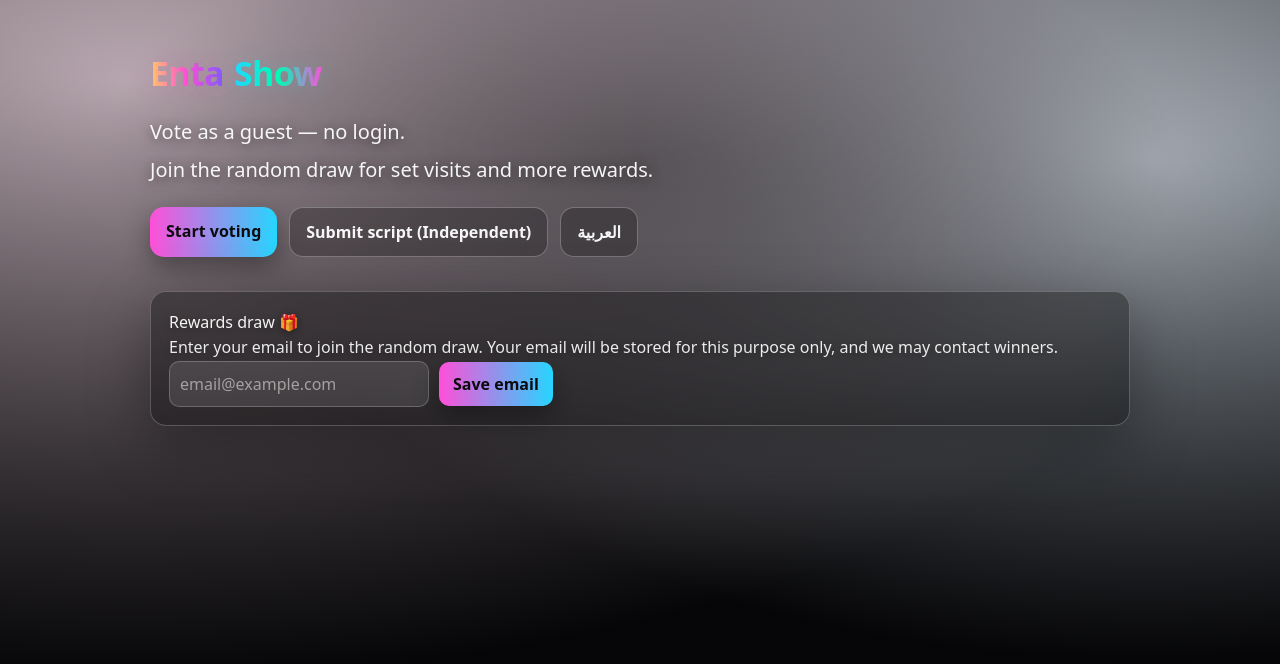
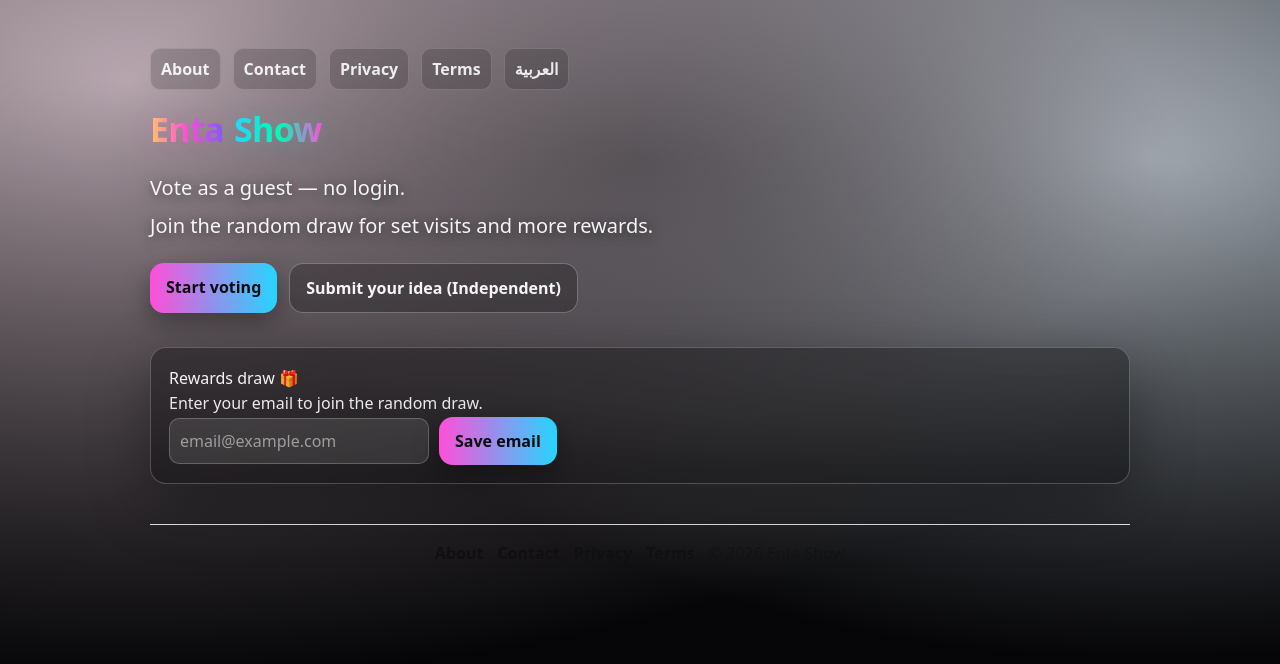
Before and after one commit to msabridevs/entashow, a Next.js app: page /en in a window 1280 px wide. Shown: the top 664 px of the page. Built offline with nearby package versions, Linux system fonts and the light colour scheme.

Commit message:
final..1

```diff
--- a/src/app/ar/page.tsx
+++ b/src/app/ar/page.tsx
@@ -1,12 +1,10 @@
-// 1) Fix readability (Arabic home page) — increase contrast
-// Replace your src/app/ar/page.tsx with this (same layout, only stronger contrast + subtle shadow/backdrop):
-
 "use client";
 
 export const dynamic = "force-dynamic";
-import SiteFooter from "@/components/SiteFooter";
+
 import { useEffect, useState } from "react";
 import EntaShowLogo from "@/components/EntaShowLogo";
+import SiteFooter from "@/components/SiteFooter";
 
 function getFP(): string {
   const key = "enta_show_fp";
@@ -23,7 +21,9 @@ export default function ArabicHome() {
   const [email, setEmail] = useState("");
   const [msg, setMsg] = useState("");
 
-  useEffect(() => setFp(getFP()), []);
+  useEffect(() => {
+    setFp(getFP());
+  }, []);
 
   async function saveEmail() {
     setMsg("");
@@ -54,7 +54,6 @@ export default function ArabicHome() {
         overflow: "hidden",
       }}
     >
-      {/* Contrast overlay */}
       <div
         aria-hidden="true"
         style={{
@@ -67,6 +66,33 @@ export default function ArabicHome() {
       />
 
       <div style={{ maxWidth: 980, margin: "0 auto", position: "relative" }}>
+        <nav
+          style={{
+            display: "flex",
+            gap: 12,
+            flexWrap: "wrap",
+            justifyContent: "flex-start",
+            marginBottom: 14,
+            opacity: 0.95,
+          }}
+        >
+          <a href="/ar/about" style={topLink}>
+            من نحن
+          </a>
+          <a href="/ar/contact" style={topLink}>
+            تواصل معنا
+          </a>
+          <a href="/privacy" style={topLink}>
+            سياسة الخصوصية
+          </a>
+          <a href="/terms" style={topLink}>
+            الشروط
+          </a>
+          <a href="/en" style={topLink}>
+            English
+          </a>
+        </nav>
+
         <div style={{ marginBottom: 14 }}>
           <EntaShowLogo variant="ar" />
         </div>
@@ -74,7 +100,6 @@ export default function ArabicHome() {
         <p
           style={{
             fontSize: 20,
-            opacity: 1,
             lineHeight: 1.9,
             marginTop: 10,
             color: "rgba(255,255,255,0.94)",
@@ -87,24 +112,68 @@ export default function ArabicHome() {
         </p>
 
         <div style={{ marginTop: 18, display: "flex", gap: 12, flexWrap: "wrap" }}>
-          <a
-            href="/ar/explore"
-            style={{
+          <a href="/ar/explore" style={primaryBtn}>
+            ابدأ التصويت
+          </a>
+          <a href="/ar/submit" style={ghostBtn}>
+            قدّم فكرتك (مستقل)
+          </a>
+        </div>
+
+        <section style={card}>
+          <h3 style={{ marginTop: 0, color: "rgba(255,255,255,0.95)" }}>سحب الجوائز 🎁</h3>
+
+          <p style={{ lineHeight: 1.7, color: "rgba(255,255,255,0.90)" }}>
+            أدخل بريدك الإلكتروني للمشاركة في السحب العشوائي.
+          </p>
+
+          <div style={{ display: "flex", gap: 10, flexWrap: "wrap", alignItems: "center" }}>
+            <input
+              value={email}
+              onChange={(e) => setEmail(e.target.value)}
+              placeholder="email@example.com"
+              style={input}
+            />
+            <button onClick={saveEmail} style={primaryBtn}>
+              حفظ البريد
+            </button>
+          </div>
+
+          {msg && <p style={{ marginTop: 10, color: "rgba(255,255,255,0.92)" }}>{msg}</p>}
+        </section>
+
+        <div style={{ marginTop: 26 }}>
+          <SiteFooter lang="ar" />
+        </div>
+      </div>
+    </main>
+  );
+}
+
+const topLink: React.CSSProperties = {
+  color: "rgba(255,255,255,0.92)",
+  textDecoration: "none",
+  fontWeight: 800,
+  padding: "8px 10px",
+  borderRadius: 10,
+  border: "1px solid rgba(255,255,255,0.18)",
+  background: "rgba(0,0,0,0.18)",
+  backdropFilter: "blur(10px)",
+};
+
+const primaryBtn: React.CSSProperties = {
   padding: "12px 16px",
   borderRadius: 14,
   textDecoration: "none",
   color: "#0b0b0f",
   background: "linear-gradient(90deg, #ff4fd8, #25d6ff)",
-              fontWeight: 800,
+  fontWeight: 900,
+  border: "none",
+  cursor: "pointer",
   boxShadow: "0 10px 26px rgba(0,0,0,0.35)",
-            }}
-          >
-            ابدأ التصويت
-          </a>
+};
 
-          <a
-            href="/ar/submit"
-            style={{
+const ghostBtn: React.CSSProperties = {
   padding: "12px 16px",
   borderRadius: 14,
   textDecoration: "none",
@@ -113,30 +182,9 @@ export default function ArabicHome() {
   background: "rgba(0,0,0,0.25)",
   fontWeight: 700,
   backdropFilter: "blur(10px)",
-            }}
-          >
-            قدّم نصك (مستقل)
-          </a>
+};
 
-          <a
-            href="/en"
-            style={{
-              padding: "12px 16px",
-              borderRadius: 14,
-              textDecoration: "none",
-              color: "rgba(255,255,255,0.95)",
-              border: "1px solid rgba(255,255,255,0.28)",
-              background: "rgba(0,0,0,0.25)",
-              fontWeight: 700,
-              backdropFilter: "blur(10px)",
-            }}
-          >
-            English
-          </a>
-        </div>
-
-        <section
-          style={{
+const card: React.CSSProperties = {
   marginTop: 34,
   padding: 18,
   borderRadius: 16,
@@ -144,36 +192,9 @@ export default function ArabicHome() {
   background: "rgba(0,0,0,0.35)",
   backdropFilter: "blur(12px)",
   boxShadow: "0 18px 60px rgba(0,0,0,0.35)",
-          }}
-        >
-          <h3
-            style={{
-              marginTop: 0,
-              color: "rgba(255,255,255,0.95)",
-              textShadow: "0 2px 10px rgba(0,0,0,0.45)",
-            }}
-          >
-            سحب الجوائز 🎁
-          </h3>
+};
 
-          <p
-            style={{
-              opacity: 1,
-              lineHeight: 1.7,
-              color: "rgba(255,255,255,0.90)",
-              textShadow: "0 2px 10px rgba(0,0,0,0.45)",
-            }}
-          >
-            أدخل بريدك الإلكتروني للمشاركة في السحب العشوائي.
-            سيتم حفظ بريدك لهذا الغرض فقط، وقد نتواصل مع الفائزين.
-          </p>
-
-          <div style={{ display: "flex", gap: 10, flexWrap: "wrap", alignItems: "center" }}>
-            <input
-              value={email}
-              onChange={(e) => setEmail(e.target.value)}
-              placeholder="email@example.com"
-              style={{
+const input: React.CSSProperties = {
   minWidth: 260,
   padding: 10,
   borderRadius: 10,
@@ -181,28 +202,4 @@ export default function ArabicHome() {
   background: "rgba(255,255,255,0.10)",
   color: "#fff",
   outline: "none",
-              }}
-            />
-            <button
-              onClick={saveEmail}
-              style={{
-                padding: "10px 14px",
-                borderRadius: 10,
-                border: "none",
-                cursor: "pointer",
-                fontWeight: 900,
-                background: "linear-gradient(90deg, #ff4fd8, #25d6ff)",
-                color: "#0b0b0f",
-                boxShadow: "0 10px 26px rgba(0,0,0,0.35)",
-              }}
-            >
-              حفظ البريد
-            </button>
-          </div>
-
-          {msg && <p style={{ marginTop: 10, color: "rgba(255,255,255,0.92)" }}>{msg}</p>}
-        </section>
-      </div>
-    </main>
-  );
-}
+};
--- a/src/app/ar/submit/page.tsx
+++ b/src/app/ar/submit/page.tsx
@@ -100,7 +100,7 @@ export default function SubmitAR() {
         <b>الحدود:</b> 80 · 240 · 1200 حرف
       </p>
 
-      <label style={labelStyle}>البريد الإلكتروني (اختياري)</label>
+      <label style={labelStyle}>البريد الإلكتروني</label>
       <input
         value={email}
         onChange={(e) => setEmail(e.target.value)}
@@ -155,7 +155,7 @@ export default function SubmitAR() {
       {msg && <p style={{ marginTop: 12 }}>{msg}</p>}
 
       <p style={{ marginTop: 18, opacity: 0.75, fontSize: 13, lineHeight: 1.6 }}>
-        ملاحظة: الحد اليومي هو 3 محاولات لكل جهاز لمنع الإساءة.
+        ملاحظة: الحد اليومي: 3 مساهمات.
       </p>
     </main>
   );
--- a/src/app/en/page.tsx
+++ b/src/app/en/page.tsx
@@ -4,6 +4,7 @@ export const dynamic = "force-dynamic";
 
 import { useEffect, useState } from "react";
 import EntaShowLogo from "@/components/EntaShowLogo";
+import SiteFooter from "@/components/SiteFooter";
 
 function getFP(): string {
   const key = "enta_show_fp";
@@ -53,7 +54,6 @@ export default function EnglishHome() {
         overflow: "hidden",
       }}
     >
-      {/* Contrast overlay (fix readability) */}
       <div
         aria-hidden="true"
         style={{
@@ -66,6 +66,33 @@ export default function EnglishHome() {
       />
 
       <div style={{ maxWidth: 980, margin: "0 auto", position: "relative" }}>
+        <nav
+          style={{
+            display: "flex",
+            gap: 12,
+            flexWrap: "wrap",
+            justifyContent: "flex-start",
+            marginBottom: 14,
+            opacity: 0.95,
+          }}
+        >
+          <a href="/en/about" style={topLink}>
+            About
+          </a>
+          <a href="/en/contact" style={topLink}>
+            Contact
+          </a>
+          <a href="/privacy" style={topLink}>
+            Privacy
+          </a>
+          <a href="/terms" style={topLink}>
+            Terms
+          </a>
+          <a href="/ar" style={topLink}>
+            العربية
+          </a>
+        </nav>
+
         <div style={{ marginBottom: 14 }}>
           <EntaShowLogo variant="en" />
         </div>
@@ -73,7 +100,6 @@ export default function EnglishHome() {
         <p
           style={{
             fontSize: 20,
-            opacity: 1,
             lineHeight: 1.9,
             marginTop: 10,
             color: "rgba(255,255,255,0.94)",
@@ -86,24 +112,68 @@ export default function EnglishHome() {
         </p>
 
         <div style={{ marginTop: 18, display: "flex", gap: 12, flexWrap: "wrap" }}>
-          <a
-            href="/en/explore"
-            style={{
+          <a href="/en/explore" style={primaryBtn}>
+            Start voting
+          </a>
+          <a href="/en/submit" style={ghostBtn}>
+            Submit your idea (Independent)
+          </a>
+        </div>
+
+        <section style={card}>
+          <h3 style={{ marginTop: 0, color: "rgba(255,255,255,0.95)" }}>Rewards draw 🎁</h3>
+
+          <p style={{ lineHeight: 1.7, color: "rgba(255,255,255,0.90)" }}>
+            Enter your email to join the random draw.
+          </p>
+
+          <div style={{ display: "flex", gap: 10, flexWrap: "wrap", alignItems: "center" }}>
+            <input
+              value={email}
+              onChange={(e) => setEmail(e.target.value)}
+              placeholder="email@example.com"
+              style={input}
+            />
+            <button onClick={saveEmail} style={primaryBtn}>
+              Save email
+            </button>
+          </div>
+
+          {msg && <p style={{ marginTop: 10, color: "rgba(255,255,255,0.92)" }}>{msg}</p>}
+        </section>
+
+        <div style={{ marginTop: 26 }}>
+          <SiteFooter lang="en" />
+        </div>
+      </div>
+    </main>
+  );
+}
+
+const topLink: React.CSSProperties = {
+  color: "rgba(255,255,255,0.92)",
+  textDecoration: "none",
+  fontWeight: 800,
+  padding: "8px 10px",
+  borderRadius: 10,
+  border: "1px solid rgba(255,255,255,0.18)",
+  background: "rgba(0,0,0,0.18)",
+  backdropFilter: "blur(10px)",
+};
+
+const primaryBtn: React.CSSProperties = {
   padding: "12px 16px",
   borderRadius: 14,
   textDecoration: "none",
   color: "#0b0b0f",
   background: "linear-gradient(90deg, #ff4fd8, #25d6ff)",
-              fontWeight: 800,
+  fontWeight: 900,
+  border: "none",
+  cursor: "pointer",
   boxShadow: "0 10px 26px rgba(0,0,0,0.35)",
-            }}
-          >
-            Start voting
-          </a>
+};
 
-          <a
-            href="/en/submit"
-            style={{
+const ghostBtn: React.CSSProperties = {
   padding: "12px 16px",
   borderRadius: 14,
   textDecoration: "none",
@@ -112,31 +182,9 @@ export default function EnglishHome() {
   background: "rgba(0,0,0,0.25)",
   fontWeight: 700,
   backdropFilter: "blur(10px)",
-            }}
-          >
-            Submit script (Independent)
-          </a>
+};
 
-          <a
-            href="/ar"
-            style={{
-              padding: "12px 16px",
-              borderRadius: 14,
-              textDecoration: "none",
-              color: "rgba(255,255,255,0.95)",
-              border: "1px solid rgba(255,255,255,0.28)",
-              background: "rgba(0,0,0,0.25)",
-              fontWeight: 700,
-              backdropFilter: "blur(10px)",
-            }}
-          >
-            العربية
-          </a>
-        </div>
-
-        {/* Rewards email card */}
-        <section
-          style={{
+const card: React.CSSProperties = {
   marginTop: 34,
   padding: 18,
   borderRadius: 16,
@@ -144,36 +192,9 @@ export default function EnglishHome() {
   background: "rgba(0,0,0,0.35)",
   backdropFilter: "blur(12px)",
   boxShadow: "0 18px 60px rgba(0,0,0,0.35)",
-          }}
-        >
-          <h3
-            style={{
-              marginTop: 0,
-              color: "rgba(255,255,255,0.95)",
-              textShadow: "0 2px 10px rgba(0,0,0,0.45)",
-            }}
-          >
-            Rewards draw 🎁
-          </h3>
+};
 
-          <p
-            style={{
-              opacity: 1,
-              lineHeight: 1.7,
-              color: "rgba(255,255,255,0.90)",
-              textShadow: "0 2px 10px rgba(0,0,0,0.45)",
-            }}
-          >
-            Enter your email to join the random draw.
-            Your email will be stored for this purpose only, and we may contact winners.
-          </p>
-
-          <div style={{ display: "flex", gap: 10, flexWrap: "wrap", alignItems: "center" }}>
-            <input
-              value={email}
-              onChange={(e) => setEmail(e.target.value)}
-              placeholder="email@example.com"
-              style={{
+const input: React.CSSProperties = {
   minWidth: 260,
   padding: 10,
   borderRadius: 10,
@@ -181,29 +202,4 @@ export default function EnglishHome() {
   background: "rgba(255,255,255,0.10)",
   color: "#fff",
   outline: "none",
-              }}
-            />
-
-            <button
-              onClick={saveEmail}
-              style={{
-                padding: "10px 14px",
-                borderRadius: 10,
-                border: "none",
-                cursor: "pointer",
-                fontWeight: 900,
-                background: "linear-gradient(90deg, #ff4fd8, #25d6ff)",
-                color: "#0b0b0f",
-                boxShadow: "0 10px 26px rgba(0,0,0,0.35)",
-              }}
-            >
-              Save email
-            </button>
-          </div>
-
-          {msg && <p style={{ marginTop: 10, color: "rgba(255,255,255,0.92)" }}>{msg}</p>}
-        </section>
-      </div>
-    </main>
-  );
-}
+};
--- a/src/app/en/submit/page.tsx
+++ b/src/app/en/submit/page.tsx
@@ -99,7 +99,7 @@ export default function SubmitEN() {
         Limits: Title {LIMIT_TITLE}, Pitch {LIMIT_PITCH}, Excerpt {LIMIT_EXCERPT} characters.
       </p>
 
-      <label style={labelStyle}>Email (optional)</label>
+      <label style={labelStyle}>Email </label>
       <input value={email} onChange={(e) => setEmail(e.target.value)} placeholder="email@example.com" style={inputStyle} />
 
       <label style={labelStyle}>
@@ -144,7 +144,7 @@ export default function SubmitEN() {
       {msg && <p style={{ marginTop: 12 }}>{msg}</p>}
 
       <p style={{ marginTop: 18, opacity: 0.75, fontSize: 13, lineHeight: 1.6 }}>
-        Note: Daily limit is 3 submissions per device to prevent spam.
+        Note: Daily limit: 3 submissions.
       </p>
     </main>
   );
```
Lines whose indentation alone changed are shown as unchanged.
